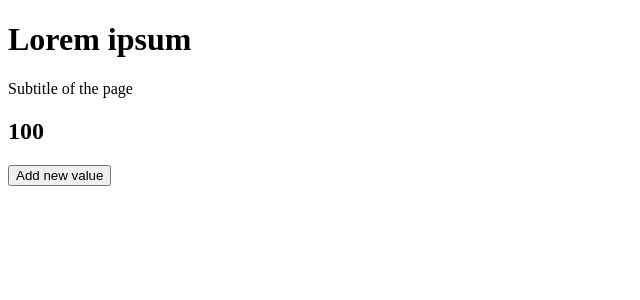
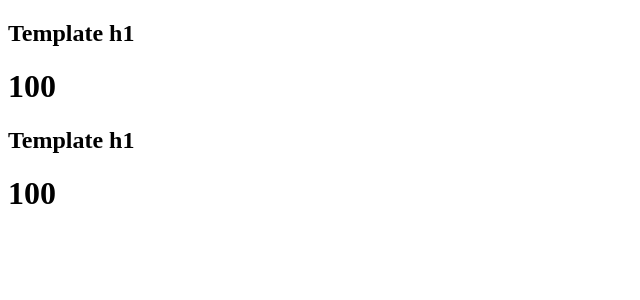
Before and after one commit to MarcinGrygierek/angular-training-13-16-03-2023, an Angular app in the folder test-app/: page / in a window 1280 px wide. Shown: the top 300 px of the page, without its empty margins (0-640 px from the left). Built offline with nearby package versions, Linux system fonts and the light colour scheme.

Commit message:
templates

```diff
--- a/test-app/src/app/app.component.html
+++ b/test-app/src/app/app.component.html
@@ -1,6 +1,6 @@
 <!-- <app-users title="Użytkownicy" [count]="usersCount" [onClick]="increaseUsersCount" (onButtonClick)="increaseUsersCount()"></app-users> -->
 
-<app-smart-div title="Lorem ipsum">
+<!-- <app-smart-div title="Lorem ipsum">
     <p header>
         Subtitle of the page
     </p>
@@ -11,4 +11,30 @@
     ></app-foo>
 
     <button (click)="addToItems()">Add new value</button>
-</app-smart-div>
+</app-smart-div> -->
+
+<!-- <app-not-smart-div>
+    <app-foo
+        [value]="value"
+        [items]="items"
+        *ngIf="isVisible"
+    ></app-foo>
+</app-not-smart-div> -->
+
+<ng-template #template1>
+    <h2>Template h1</h2>
+    <app-foo
+        [value]="value"
+        [items]="items"
+        *ngIf="isVisible"
+    ></app-foo>
+</ng-template>
+
+<ng-template #template2>
+    <h2>Template 2</h2>
+    <p>Not working</p>
+</ng-template>
+
+<div *ngIf="isVisible; then template1 else template2"></div>
+
+<div *ngTemplateOutlet="template1"></div>
--- a/test-app/src/app/app.module.ts
+++ b/test-app/src/app/app.module.ts
@@ -5,13 +5,15 @@ import { AppComponent } from './app.component';
 import { UsersComponent } from './users/users.component';
 import { FooComponent } from './foo/foo.component';
 import { SmartDivComponent } from './smart-div/smart-div.component';
+import { NotSmartDivComponent } from './not-smart-div/not-smart-div.component';
 
 @NgModule({
   declarations: [
     AppComponent,
     UsersComponent,
     FooComponent,
-    SmartDivComponent
+    SmartDivComponent,
+    NotSmartDivComponent
   ],
   imports: [
     BrowserModule
--- /dev/null
+++ b/test-app/src/app/not-smart-div/not-smart-div.component.html
@@ -0,0 +1,3 @@
+<div>
+    <ng-content *ngIf="isVisible"></ng-content>
+</div>
--- /dev/null
+++ b/test-app/src/app/not-smart-div/not-smart-div.component.ts
@@ -0,0 +1,17 @@
+import { Component, OnInit } from '@angular/core';
+
+@Component({
+  selector: 'app-not-smart-div',
+  templateUrl: './not-smart-div.component.html',
+  styleUrls: ['./not-smart-div.component.scss']
+})
+export class NotSmartDivComponent implements OnInit {
+
+  isVisible = false;
+
+  constructor() { }
+
+  ngOnInit(): void {
+  }
+
+}
```
Also changed, not shown: test-app/src/app/not-smart-div/not-smart-div.component.scss (added), 1 other file (tests, documents, lock files or other folders).
